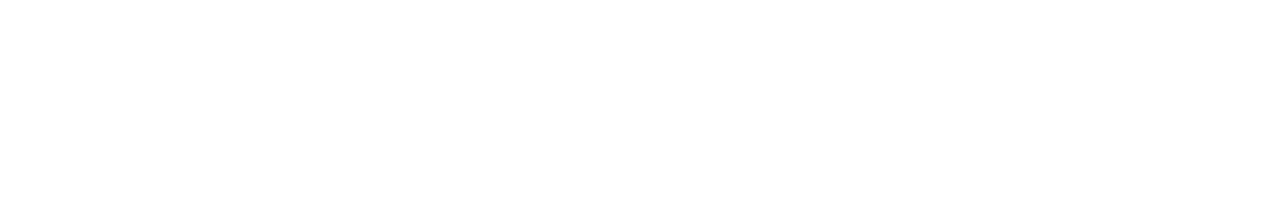
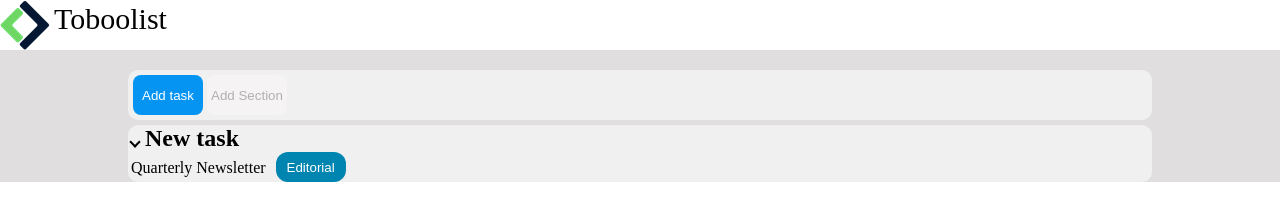
Before and after one commit to GabrielePalmaBool/html-css-toboolist, a plain HTML site: page index.html in a window 1280 px wide. Drawn offline with Linux system fonts and the light colour scheme.

Commit message:
add title, button and first task

```diff
--- a/css/Menu.css
+++ b/css/Menu.css
@@ -0,0 +1,106 @@
+*{
+    margin: 0;
+    padding: 0;
+    box-sizing:border-box;
+}
+
+/* --------------------------------------------header----------------------------------------------------- */
+
+#backgroundH {
+    background-color: rgb(255, 255, 255);
+}
+
+#backgroundH > #logo {
+    height: 50px;
+	line-height: 50px;
+	vertical-align: middle;
+}
+
+#backgroundH > .title {
+    font-size: 30px;
+ }
+
+ /* --------------------------------------------main----------------------------------------------------- */
+
+ #backgroundM {
+    background-color: rgb(224, 222, 222);
+
+ }
+
+ #backgroundM1 {
+    margin: auto;
+    width: 80%;
+    background-color: rgb(240, 240, 240);
+    border-radius: 10px;
+ }
+
+ .BackBotton{
+    margin-top: 20px;
+    margin-bottom: 5px;
+    padding: 5px;
+ }
+
+ .btn1 {
+    width: 70px;
+    height: 40px;
+    background-color: rgb(6, 148, 243);
+    display: inline-block;
+    border-radius: 8px;
+    text-align: center;
+    border: none;
+    color: white;
+ }
+
+
+ .btn2 {
+    width: 80px;
+    height: 40px;
+    border-color: #e7e7e7;
+    background-color: rgb(245, 243, 243);
+    display: inline-block;
+    text-align: center;
+    border: none;
+    border-radius: 8px;
+    color: rgb(177, 175, 175);
+ }
+
+
+ #backgroundM2 {
+    margin: auto;
+    padding-left: 3px;
+    width: 80%;
+    background-color: rgb(240, 240, 240);
+    border-radius: 10px;
+ }
+
+
+  #text {
+    display: inline-block;
+    color: black;
+    vertical-align: middle;
+  }
+
+  .btn3 {
+    width: 70px;
+    height: 30px;
+    border-color: #e7e7e7;
+    background-color: rgb(0, 133, 177);
+    text-align: center;
+    border: none;
+    border-radius: 12px;
+    color: white;
+    margin-left: 10px;
+ }
+
+  /* freccia scroll in basso */
+  .arrow {
+    border: solid black;
+    border-width: 0 2px 2px 0;
+    display: inline-block;
+    padding: 3px;
+  }
+
+  .down {
+    transform: rotate(45deg);
+    -webkit-transform: rotate(45deg);
+  }
--- a/index.html
+++ b/index.html
@@ -3,9 +3,46 @@
 <head>
     <meta charset="UTF-8">
     <meta name="viewport" content="width=device-width, initial-scale=1.0">
+
+    <link rel="stylesheet" href="css/menu.css">
     <title>TodoList</title>
 </head>
+
 <body>
+    <div id="backgroundM">
+
+
+        <!-- sezione header -->
+        <header id="backgroundH">
+            <img src="img/Logo.png" alt="Logo" id="logo" >
+            <span class="title">Toboolist</span>
+        </header>
+
+        <!-- sezione main -->
+        <main >
+
+            <!-- SECTION background M1-->
+            <section id="backgroundM1" >
+
+                <div class="BackBotton">
+                    <button class="btn1">Add task</button>
+                    <button class="btn2">Add Section</button>
+                </div>
+
+            </section>
+
+            <section id="backgroundM2">
+                <h2> <i class="arrow down"></i> New task</h2>
+                <p id="text">Quarterly Newsletter </p><button class="btn3">Editorial</button>
+            </section>
+
+        </main>
+
+        <!-- sezione footer -->
+        <footer>
+
+        </footer>
+    </div>
 
 </body>
 </html>
```
